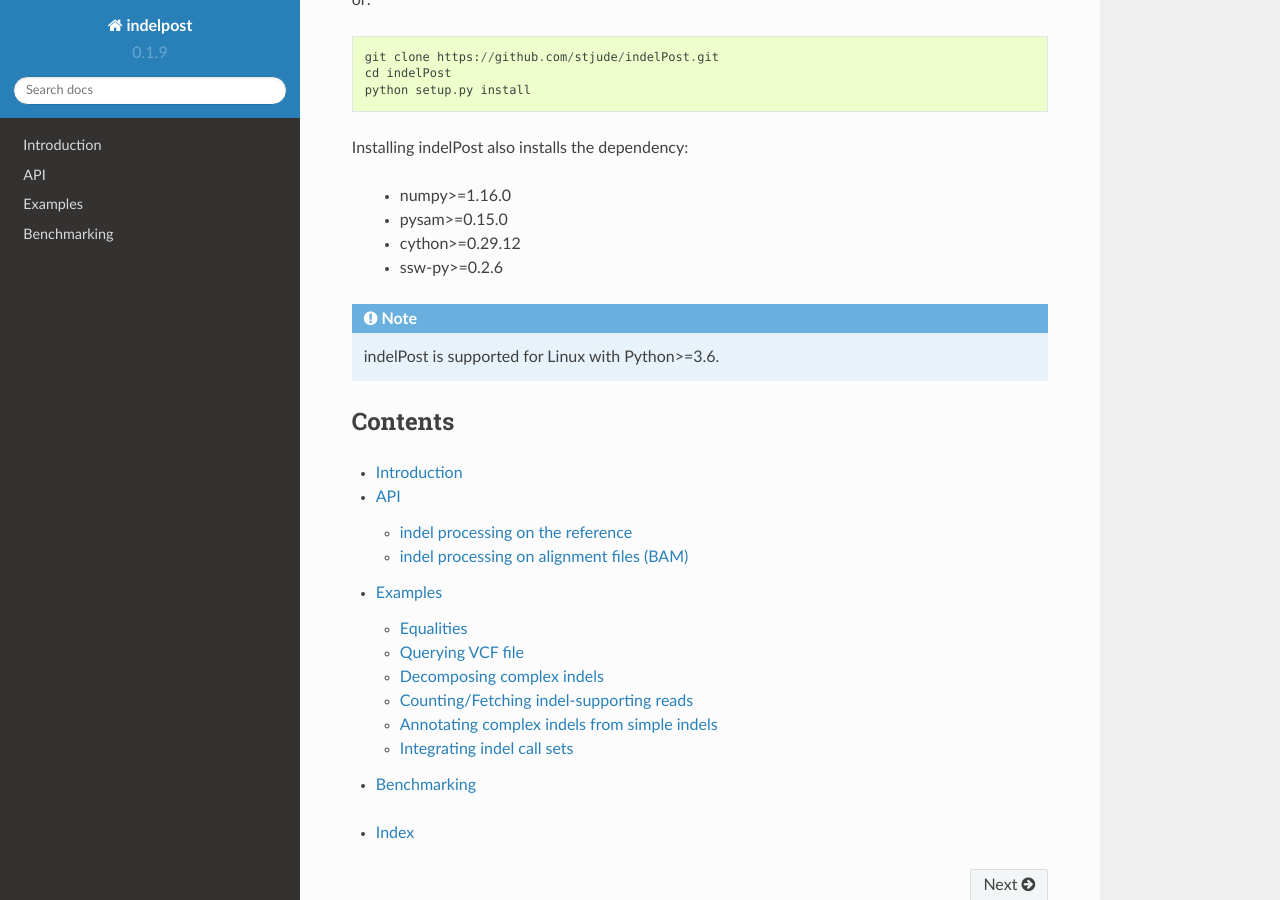
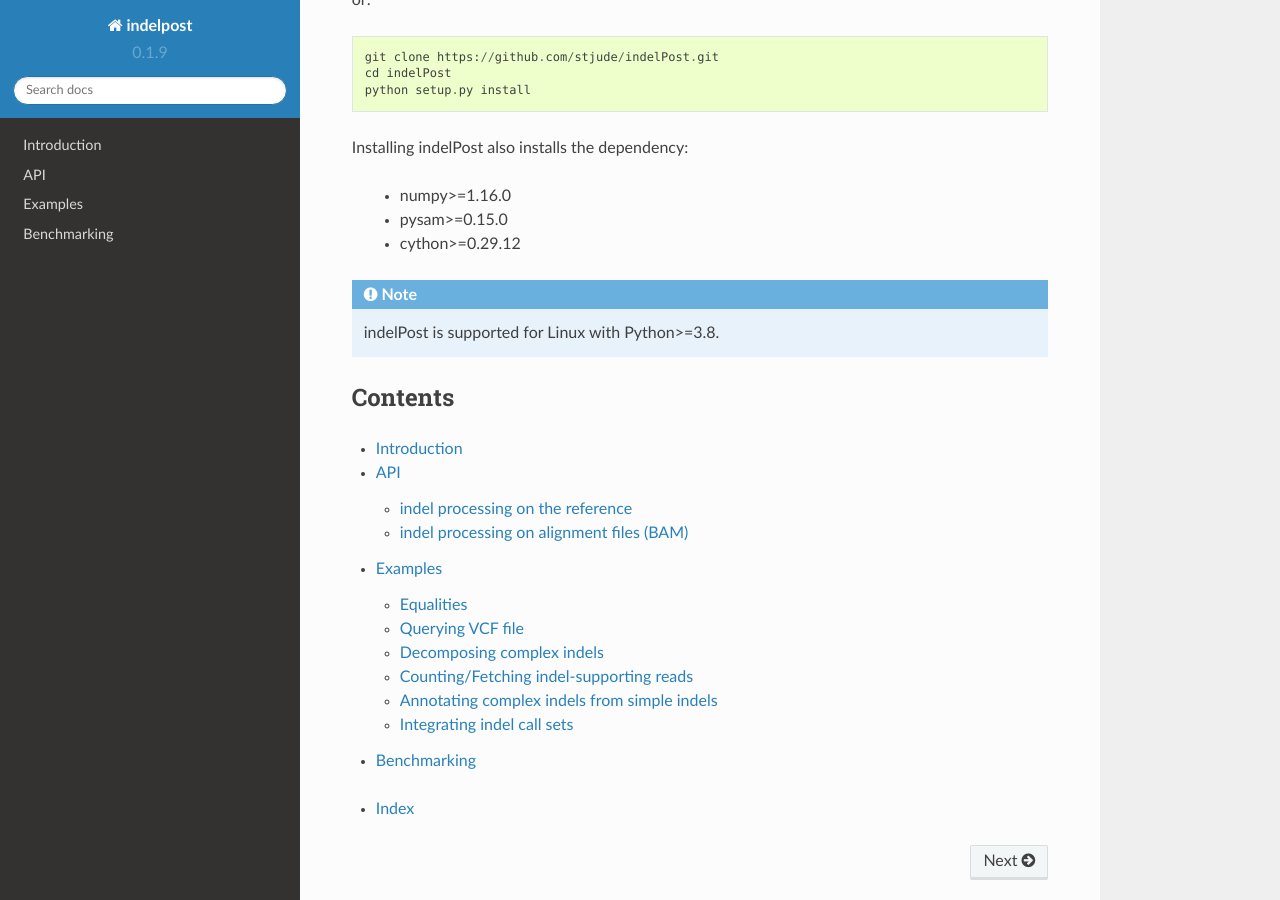
Before and after one commit to stjude/indelPost, a Sphinx documentation site: the page built from docs/index.rst, in a window 1280 px wide and 900 px high, scrolled down 420 px. Built offline with Sphinx 7.4.7 and the Read the Docs theme 2.0.0, drawn with Linux system fonts in a browser that asks for light colours.

Commit message:
py version update

```diff
--- a/docs/index.rst
+++ b/docs/index.rst
@@ -26,12 +26,11 @@ Installing indelPost also installs the dependency:
     - numpy>=1.16.0
     - pysam>=0.15.0
     - cython>=0.29.12
-    - ssw-py>=0.2.6
 
 
 .. note::
 
-    indelPost is supported for Linux with Python>=3.6.
+    indelPost is supported for Linux with Python>=3.8.
 
 Contents
 --------
```
Also changed, not shown: README.md (+1 -1 lines).
